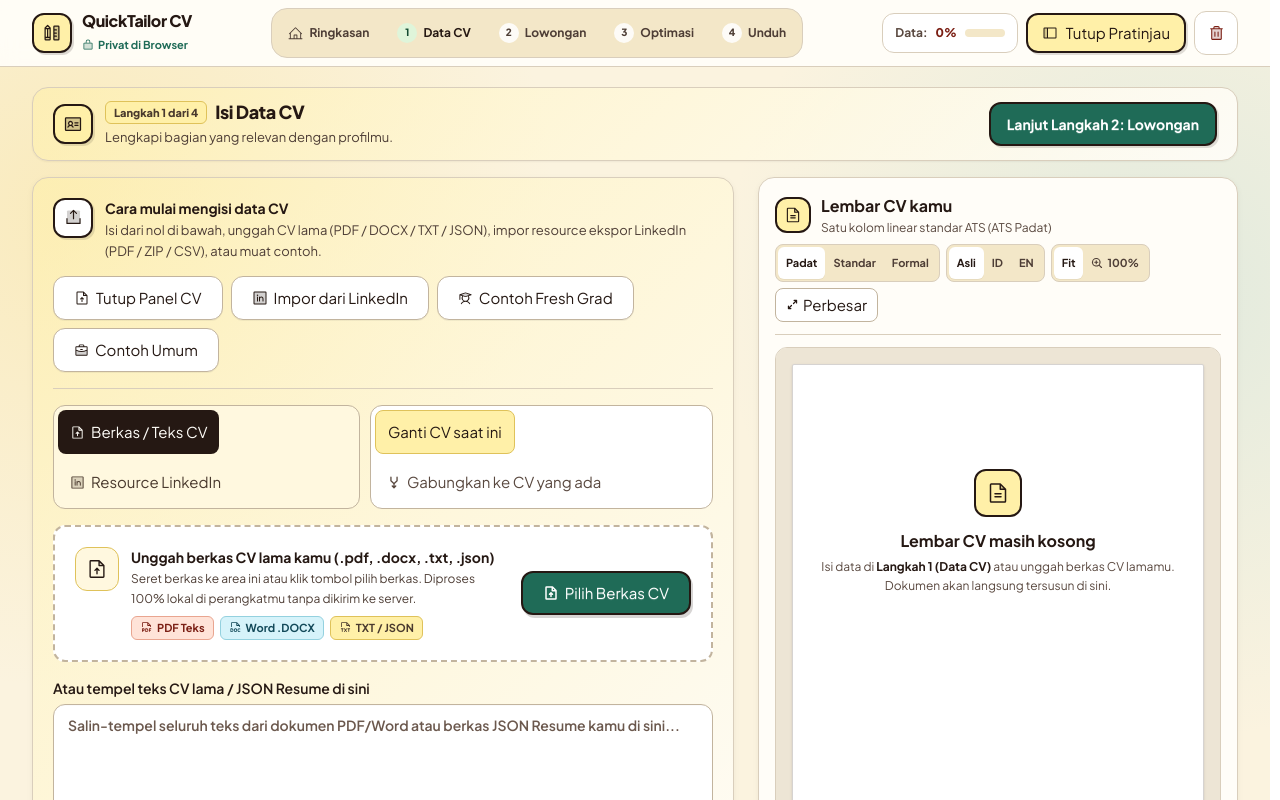
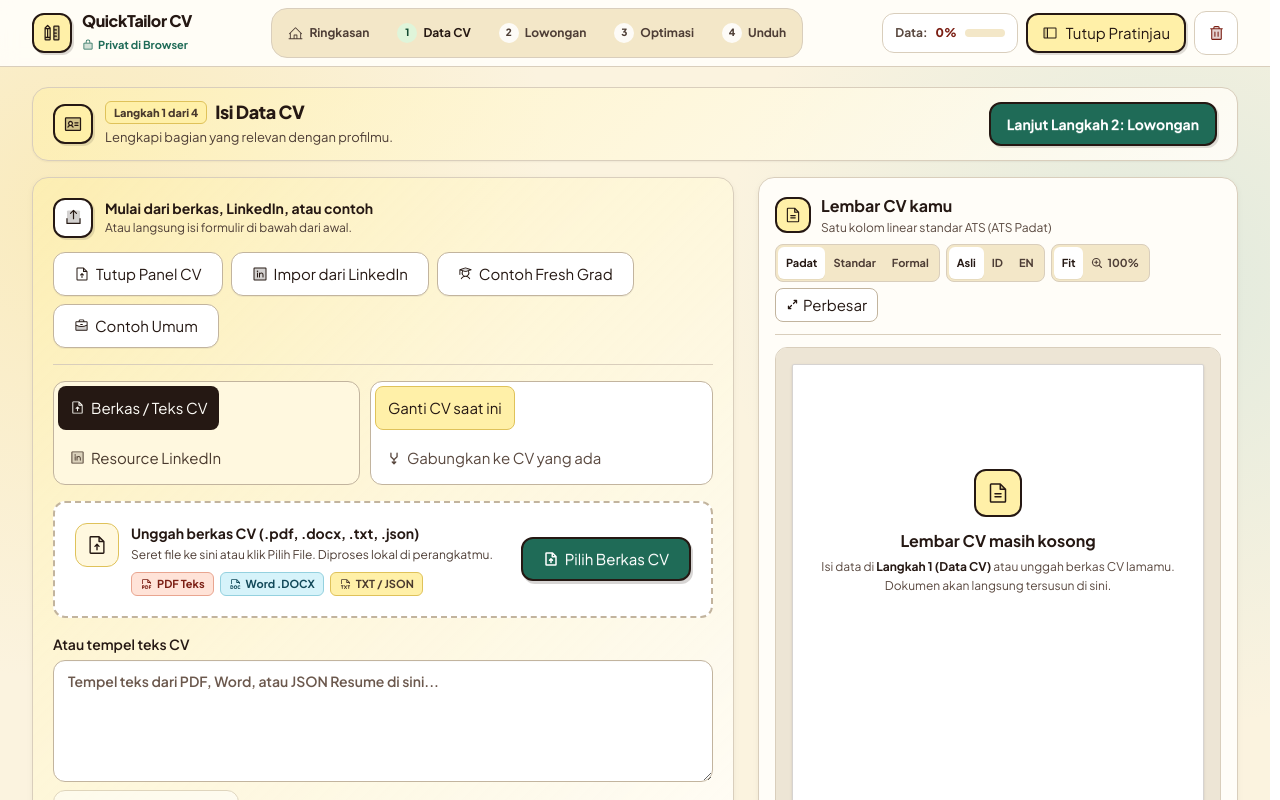
Before and after one commit to miezlearning/aris-cv, a Next.js app: page /master-cv in a window 1280 px wide. Both pictures are taken after a click on the button "Impor / Unggah CV". Shown: the top 800 px of the page. Built offline with nearby package versions, Linux system fonts and the light colour scheme.

Commit message:
refactor: condense import panel instructions and LinkedIn guide copy

```diff
--- a/src/components/ImportPanel.tsx
+++ b/src/components/ImportPanel.tsx
@@ -78,12 +78,12 @@ export const ImportPanel = () => {
 
     const modeNote =
       applyMode === "merge"
-        ? " Item baru telah digabungkan ke data CV yang sudah ada."
-        : ` Format disesuaikan otomatis ke gaya ${TEMPLATE_LABELS[recommendedTemplate]} (bisa diganti kapan saja di pratinjau atau ekspor).`;
+        ? " Item baru digabungkan ke data CV."
+        : ` Gaya tampilan diset ke ${TEMPLATE_LABELS[recommendedTemplate]}.`;
 
     setMessage(
       sourceLabel
-        ? `Resource "${sourceLabel}" berhasil diimpor. ${summaryMessage}${modeNote}`
+        ? `File "${sourceLabel}" berhasil diimpor. ${summaryMessage}${modeNote}`
         : `${summaryMessage}${modeNote}`
     );
     setErrorMessage("");
@@ -230,9 +230,9 @@ export const ImportPanel = () => {
             <UploadSimple size={19} weight="duotone" />
           </span>
           <div className="min-w-0">
-            <p className="text-sm font-bold text-[#251813]">Cara mulai mengisi data CV</p>
-            <p className="text-xs sm:text-[13px] text-[#4E3E36] mt-0.5 leading-relaxed">
-              Isi dari nol di bawah, unggah CV lama (PDF / DOCX / TXT / JSON), impor resource ekspor LinkedIn (PDF / ZIP / CSV), atau muat contoh.
+            <p className="text-sm font-bold text-[#251813]">Mulai dari berkas, LinkedIn, atau contoh</p>
+            <p className="text-xs text-[#4E3E36] mt-0.5">
+              Atau langsung isi formulir di bawah dari awal.
             </p>
           </div>
         </div>
@@ -372,7 +372,7 @@ export const ImportPanel = () => {
 
               {applyMode === "merge" ? (
                 <p className="text-xs text-[#144C32] bg-[#DFF5DA]/70 border border-[#9FD499] rounded-xl px-3 py-2 font-medium">
-                  Mode Gabung aktif: pengalaman, pendidikan, sertifikasi, dan keahlian baru akan ditambahkan tanpa menimpa kontak, ringkasan, atau proyek yang sudah terisi.
+                  Mode Gabung: item baru ditambahkan tanpa menghapus kontak, ringkasan, atau proyek yang sudah ada.
                 </p>
               ) : null}
 
@@ -381,7 +381,7 @@ export const ImportPanel = () => {
                   <div className="flex flex-wrap items-center justify-between gap-2">
                     <div className="flex items-center gap-2 text-xs sm:text-sm font-bold text-[#124959]">
                       <LinkedinLogo size={18} weight="duotone" aria-hidden="true" />
-                      <span>Dukung PDF &quot;Save to PDF&quot;, Arsip Data .zip / .csv, atau Salin Profil</span>
+                      <span>Dukung PDF, arsip .zip / .csv, atau salinan teks profil</span>
                     </div>
                     <button
                       type="button"
@@ -410,25 +410,25 @@ export const ImportPanel = () => {
                         className="overflow-hidden grid gap-1.5 text-xs text-[#251813] bg-white/90 border border-[#94D1DF] rounded-xl p-3 list-decimal list-inside leading-relaxed"
                       >
                         <li>
-                          <strong>Save to PDF (Tercepat):</strong> Buka halaman profil LinkedIn kamu, klik tombol <strong>More / Lainnya</strong> di sebelah foto profil, lalu pilih <strong>Save to PDF</strong> (<code>Profile.pdf</code>).
+                          <strong>Save to PDF:</strong> Profil LinkedIn -&gt; <strong>More / Lainnya</strong> -&gt; <strong>Save to PDF</strong>.
                         </li>
                         <li>
-                          <strong>Arsip Data LinkedIn (.zip / .csv):</strong> Buka <strong>Settings &amp; Privacy</strong> -&gt; <strong>Data privacy</strong> -&gt; <strong>Get a copy of your data</strong>, centang <em>Profile, Positions, Education, Skills, Certifications</em>, lalu unggah berkas <code>.zip</code> atau kumpulan berkas <code>.csv</code>.
+                          <strong>Arsip Data (.zip / .csv):</strong> Settings -&gt; Data privacy -&gt; Get a copy of your data.
                         </li>
                         <li>
-                          <strong>Salin Teks Halaman Profil:</strong> Jika PDF/ZIP tidak tersedia, blok teks profil LinkedIn (Tentang, Pengalaman, Pendidikan, Keahlian) dan tempel ke kotak teks di bawah.
+                          <strong>Salin Teks:</strong> Salin teks profil LinkedIn lalu tempel di kolom di bawah.
                         </li>
                       </motion.ol>
                     ) : null}
                   </AnimatePresence>
 
                   <label className="grid gap-1 text-xs font-semibold text-[#124959]">
-                    <span>Tautan Profil LinkedIn kamu (opsional, untuk melengkapi bagian kontak)</span>
+                    <span>Tautan profil LinkedIn (opsional)</span>
                     <TextInput
                       type="url"
                       value={linkedInUrl}
                       onChange={(event) => setLinkedInUrl(event.target.value)}
-                      placeholder="https://www.linkedin.com/in/username-kamu"
+                      placeholder="https://www.linkedin.com/in/username"
                       className="bg-white"
                     />
                   </label>
@@ -478,13 +478,13 @@ export const ImportPanel = () => {
                     <div>
                       <p className="text-sm font-bold text-[#251813]">
                         {readingFile
-                          ? "Mengekstrak resource di browser..."
+                          ? "Membaca file..."
                           : activeTab === "linkedin"
-                          ? "Unggah resource ekspor LinkedIn (Profile.pdf, arsip .zip, atau beberapa .csv)"
-                          : "Unggah berkas CV lama kamu (.pdf, .docx, .txt, .json)"}
+                          ? "Unggah Profile.pdf, arsip .zip, atau file .csv LinkedIn"
+                          : "Unggah berkas CV (.pdf, .docx, .txt, .json)"}
                       </p>
                       <p className="text-xs text-[#4E3E36] mt-0.5 leading-relaxed">
-                        Seret berkas ke area ini atau klik tombol pilih berkas. Diproses 100% lokal di perangkatmu tanpa dikirim ke server.
+                        Seret file ke sini atau klik Pilih File. Diproses lokal di perangkatmu.
                       </p>
                       <div className="mt-2 flex flex-wrap items-center gap-1.5 text-[11px] font-bold">
                         {activeTab === "linkedin" ? (
@@ -560,8 +560,8 @@ export const ImportPanel = () => {
                 <label className="grid gap-1.5 text-sm font-semibold text-[#251813]">
                   <span>
                     {activeTab === "linkedin"
-                      ? "Atau tempel teks hasil salin profil LinkedIn di sini"
-                      : "Atau tempel teks CV lama / JSON Resume di sini"}
+                      ? "Atau tempel teks profil LinkedIn"
+                      : "Atau tempel teks CV"}
                   </span>
                   <TextArea
                     rows={5}
@@ -569,8 +569,8 @@ export const ImportPanel = () => {
                     onChange={(event) => setRaw(event.target.value)}
                     placeholder={
                       activeTab === "linkedin"
-                        ? "Tempel teks dari halaman profil LinkedIn kamu (Summary / Tentang, Experience / Pengalaman, Education, Top Skills, Licenses & certifications)..."
-                        : "Salin-tempel seluruh teks dari dokumen PDF/Word atau berkas JSON Resume kamu di sini..."
+                        ? "Tempel isi profil LinkedIn (Tentang, Pengalaman, Pendidikan, Keahlian)..."
+                        : "Tempel teks dari PDF, Word, atau JSON Resume di sini..."
                     }
                   />
                 </label>
@@ -601,11 +601,6 @@ export const ImportPanel = () => {
                       Kosongkan
                     </Button>
                   ) : null}
-                  <span className="text-xs text-[#59483F]">
-                    {activeTab === "linkedin"
-                      ? "Mendukung format 2 kolom LinkedIn Save-to-PDF, salinan halaman profil (ID/EN), serta ekspor CSV."
-                      : "Mendukung berbagai format ATS: heading pipe (Posisi | Perusahaan), format 2 baris, keahlian per kategori, hingga JSON Resume."}
-                  </span>
                 </div>
               </div>
             </div>
```
